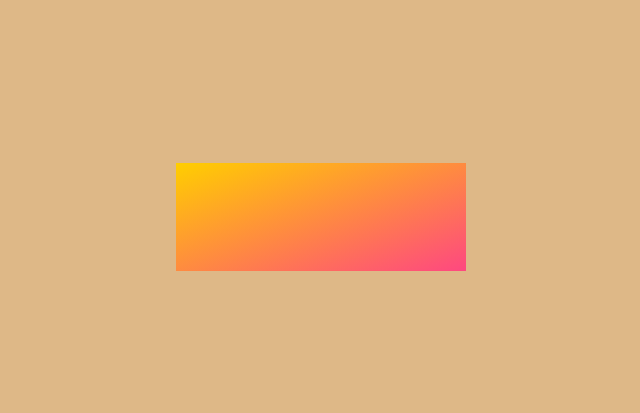
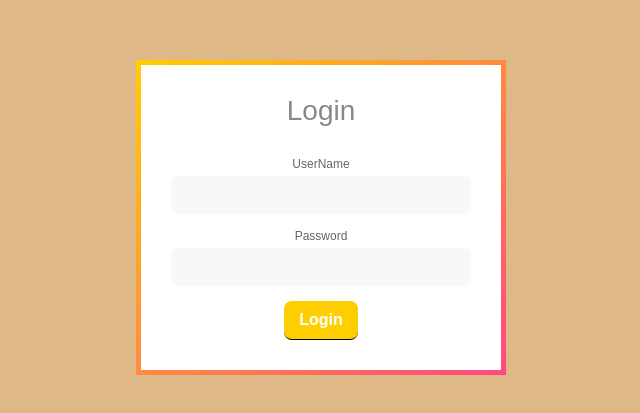
Before and after one commit to WhatWR/SmartLanLao, a React (Create React App) app: page /login in a window 1280 px wide. Shown: the part 183-596 px from the top of the page, without its empty margins (319-959 px from the left). Built offline with nearby package versions, Linux system fonts and the light colour scheme.

Commit message:
Fix Styles & Fetch data @AdminPage

```diff
--- a/src/component/LoginForm.js
+++ /dev/null
@@ -1,30 +0,0 @@
-import React, { useState } from 'react';
-function LoginForm({ Login, error }) {
-    const[details, setDetails]= useState({name:"", password: ""});
-    const submitHandler = e =>{
-        e.preventDefault();
-
-        Login(details);
-    }
-
-  return (
-    <form onSubmit={submitHandler}>
-        <div className="form-inner">
-            <h2>Login</h2>
-            {(error != "") ? ( <div classnName="error">{error}</div>): ""}
-            <div className="form-group">
-                <label htmlFor="name">UserName</label>
-                <input type="text" name="name" id="name" onChange={e=> setDetails({...details,name: e.target.value})} value={details.name}/>
-            </div>
-            <div className="form-group">
-                <label htmlFor="password">Password</label>
-                <input type="password" name="password" id="password" onChange={e=> setDetails({...details,password: e.target.value})} value={details.password}/>
-            </div>
-            <input type="submit" value={"Login"}/>
-
-        </div>
-    </form>
-  )
-}
-
-export default LoginForm
--- /dev/null
+++ b/src/component/LoginForm/LoginForm.css
@@ -0,0 +1,110 @@
+* {
+    margin: 0;
+    padding: 0;
+    box-sizing: border-box;
+    font-family: montserrat, sans-serif;
+
+  }
+  .info-input{
+    appearance: none;
+    background: none;
+    border: none;
+    outline: none;
+  }
+
+  .logout-button{
+    appearance: none;
+    background: none;
+    border: none;
+    outline: none;
+  }
+
+  .LoginApp{
+    height: 100vh;
+    display: flex;
+    align-items: center;
+    justify-content: center;
+    background-color: burlywood;
+
+  }
+
+  .form-head{
+    display: block;
+    position: relative;
+  }
+
+  form::after{
+    content: '';
+    display: block;
+    position: absolute;
+    top: -5px;
+    left: -5px;
+    right: -5px;
+    bottom: -5px;
+    z-index: 1;
+    background-image: linear-gradient(to bottom right, #FFCE00,#FE4880);
+  }
+
+   .form-inner{
+    position: relative;
+    display: block;
+    background-color: white;
+    padding: 30px;
+    z-index: 2;
+
+  }
+
+  .form-inner h2{
+    color: #888;
+    font-size: 28px;
+    font-weight: 500;
+    margin-bottom: 30px;
+  }
+
+  .form-inner .form-group{
+    display: block;
+    width: 300px;
+    margin-bottom: 15px;
+  }
+
+  .form-inner .form-group label{
+    display: block;
+    color: #666;
+    font-size: 12px;
+    margin-bottom: 5px;
+    transition: 0.4s;
+  }
+
+  .form-inner .form-group:focus-within label{
+    color:#FE4880;
+  }
+
+  .form-inner .form-group input{
+    display: block;
+    width: 100%;
+    padding: 10px 15px;
+    background-color: #f8F8F8;
+    border-radius: 8px;
+    transition: 0.4s;
+  }
+
+   .form-inner .form-group input:focus{
+    box-shadow: 0px 0px 3px rgba(0, 0, 0, 0.2)
+  }
+
+  .form-inner input[type="submit"]{
+    display: inline-block;
+    padding: 10px 15px;
+    border-radius: 8px;
+    background-image: linear-gradient(to right, #FECE00 50%, #FECE00 50%,#FE4880);
+    background-size: 200%;
+    background-position: 0%;
+    transition: 0.4s;
+    color: #FFF;
+    font-weight: 700;
+    cursor: pointer;
+  }
+
+  .form-inner input[type="submit"]:hover{
+    background-position: 100% 0%;
+  }
--- /dev/null
+++ b/src/component/LoginForm/LoginForm.js
@@ -0,0 +1,33 @@
+import React, { useState } from 'react';
+import './LoginForm.css'
+
+function LoginForm({ Login, error }) {
+    const[details, setDetails]= useState({name:"", password: ""});
+    const submitHandler = e => {
+        e.preventDefault();
+
+        Login(details);
+    }
+
+  return (
+
+    <form className = "form-head"onSubmit={submitHandler}>
+        <div className="form-inner">
+            <h2>Login</h2>
+            {(error != "") ? ( <div classnName="error">{error}</div>): ""}
+            <div className="form-group">
+                <label className="login-lebel" htmlFor="name">UserName</label>
+                <input className = "info-input" type="text" name="name" id="name" onChange={e=> setDetails({...details,name: e.target.value})} value={details.name}/>
+            </div>
+            <div className="form-group">
+                <label className="login-lebel" htmlFor="password">Password</label>
+                <input className = "info-input" type="password" name="password" id="password" onChange={e=> setDetails({...details,password: e.target.value})} value={details.password}/>
+            </div>
+            <input className="login-submit"type="submit" value={"Login"}/>
+
+        </div>
+    </form>
+  )
+}
+
+export default LoginForm
--- a/src/component/TablesBody/TablesBody.js
+++ b/src/component/TablesBody/TablesBody.js
@@ -3,6 +3,7 @@ import Table from '../Table/Table'
 import classes from './TablesBody.module.css'
 
 const TablesBody = (props) => {
+  console.log(props.tablesInfo)
   return (
     <div className={classes.body}>
       <div className={classes.title}>Tables</div>
--- a/src/pages/Admin/Admin.js
+++ b/src/pages/Admin/Admin.js
@@ -2,7 +2,7 @@ import classes from './Admin.module.css'
 import TablesBody from '../../component/TablesBody/TablesBody';
 import OrderList from '../../component/OrderList/OrderList'
 import axios from 'axios';
-import { useState } from 'react';
+import { useEffect, useState } from 'react';
 
 const DUMMY_DATA = [
   {
@@ -31,19 +31,37 @@ const DUMMY_DATA = [
       "cust_order":  ['Menu 12', 'Menu 13', 'Menu 14']
   }
 ]
+
+async function getTablesData() {
+  const res = await axios.get('https://exceed.pontakorn.dev/table')
+  // console.log(res)
+  return res.data
+}
+
 function Admin() {
 
   const [tablesData, setTablesData] = useState([])
 
   // const getTablesData = () => {
-  //   axios.get('https://ecourse.cpe.ku.ac.th/exceed09/api/table/')
+  //   axios.get('https://exceed.pontakorn.dev/table')
   //   .then((response) => {
   //     setTablesData(response.data)
-  //     // console.log(response.data)
+  //     console.log(response.data)
   //   })
   // }
 
-  // getTablesData()
+  useEffect(() => {
+    const id = setInterval(() => {
+      getTablesData().then((data) => {
+        setTablesData(data)
+      })
+    }, 5000);
+    return () => {
+      clearInterval(id)
+    }
+  }, [])
+
+  console.log(tablesData)
 
   return (
     <div className={classes.App}>
@@ -57,11 +75,11 @@ function Admin() {
           </div>
         </header>
         <div>
-          <TablesBody tablesInfo={DUMMY_DATA}/>
+          <TablesBody tablesInfo={tablesData}/>
         </div>
       </div>
       <div className={classes.bottomBody}>
-        <OrderList ordersInfo={DUMMY_DATA}/>
+        {/* <OrderList ordersInfo={tablesData}/> */}
       </div>
     </div>
 
--- a/src/pages/Admin/Admin.module.css
+++ b/src/pages/Admin/Admin.module.css
@@ -34,9 +34,8 @@
 .btn {
   background-color:rgb(204, 0, 0);
   border-radius: 20px;
-  border: 2px solid rgb(65, 8, 8);
-  width: 8rem;
-  height: 3rem;
+  width: 7rem;
+  height: 2rem;
   font-size: 22px;
   font-weight: bold;
   color: white;
--- a/src/pages/LoginPage/LoginPage.js
+++ b/src/pages/LoginPage/LoginPage.js
@@ -1,6 +1,5 @@
 import React, { useState } from 'react';
-import LoginForm from '../../component/LoginForm';
-import classes from './LoginPage.module.css'
+import LoginForm from '../../component/LoginForm/LoginForm';
 function LoginPage() {
   const adminUser = {
     name: "Admin123",
@@ -31,11 +30,11 @@ function LoginPage() {
 
 
   return (
-    <div className={classes.App}>
+    <div className="LoginApp">
       {(user.name != "") ? (
-        <div className={classes.welcome}>
+        <div className="welcome">
           <h2>Welcome, <span>{user.name}</span></h2>
-          <button onClick={Logout}>Logout</button>
+          <button className = "logout-button"onClick={Logout}>Logout</button>
           </div>
       ):(
         <LoginForm Login={Login} error={error} />
--- a/src/pages/LoginPage/LoginPage.module.css
+++ /dev/null
@@ -1,142 +0,0 @@
-.App {
-  text-align: center;
-}
-
-.App-logo {
-  height: 40vmin;
-  pointer-events: none;
-}
-
-@media (prefers-reduced-motion: no-preference) {
-  .App-logo {
-    animation: App-logo-spin infinite 20s linear;
-  }
-}
-
-.App-header {
-  background-color: #282c34;
-  min-height: 100vh;
-  display: flex;
-  flex-direction: column;
-  align-items: center;
-  justify-content: center;
-  font-size: calc(10px + 2vmin);
-  color: white;
-}
-
-.App-link {
-  color: #61dafb;
-}
-
-/* @keyframes App-logo-spin {
-  from {
-    transform: rotate(0deg);
-  }
-  to {
-    transform: rotate(360deg);
-  }
-} */
-/* *{
-  margin: 0;
-  padding: 0;
-  box-sizing: border-box;
-  font-family: montserrat, sans-serif;
-
-} */
-
-input, button{
-  appearance: none;
-  background: none;
-  border: none;
-  outline: none;
-}
-
-.App{
-  height: 100vh;
-  display: flex;
-  align-items: center;
-  justify-content: center;
-  background-color: burlywood;
-
-}
-
-form{
-  display: block;
-  position: relative;
-}
-
-form::after{
-  content: '';
-  display: block;
-  position: absolute;
-  top: -5px;
-  left: -5px;
-  right: -5px;
-  bottom: -5px;
-  z-index: 1;
-  background-image: linear-gradient(to bottom right, #FFCE00,#FE4880);
-}
-
-form .form-inner{
-  position: relative;
-  display: block;
-  background-color: white;
-  padding: 30px;
-  z-index: 2;
-
-}
-
-form .form-inner h2{
-  color: #888;
-  font-size: 28px;
-  font-weight: 500;
-  margin-bottom: 30px;
-}
-
-form .form-inner .form-group{
-  display: block;
-  width: 300px;
-  margin-bottom: 15px;
-}
-
-.form-inner .form-group label{
-  display: block;
-  color: #666;
-  font-size: 12px;
-  margin-bottom: 5px;
-  transition: 0.4s;
-}
-
-.form-inner .form-group:focus-within label{
-  color:#FE4880;
-}
-
-form .form-inner .form-group input{
-  display: block;
-  width: 100%;
-  padding: 10px 15px;
-  background-color: #f8F8F8;
-  border-radius: 8px;
-  transition: 0.4s;
-}
-
-form .form-inner .form-group input:focus{
-  box-shadow: 0px 0px 3px rgba(0, 0, 0, 0.2)
-}
-
-form.form-inner input[type="submit"]{
-  display: inline-block;
-  padding: 10px 15px;
-  border-radius: 8px;
-  background-image: linear-gradient(to right, #FECE00 50%, #FECE00 50%,#FE4880);
-  background-size: 200%;
-  background-position: 0%;
-  transition: 0.4s;
-  color: #FFF;
-  font-weight: 700;
-  cursor: pointer;
-}
-
-form .form-inner input[type="submit"]:hover{
-  background-position: 100% 0%;
-}
--- a/src/pages/LoginPage/LoginStyle.module.css
+++ /dev/null
@@ -1,104 +0,0 @@
-*{
-  margin: 0;
-  padding: 0;
-  box-sizing: border-box;
-  font-family: montserrat, sans-serif;
-
-}
-
-input, button{
-  appearance: none;
-  background: none;
-  border: none;
-  outline: none;
-}
-
-.App{
-  height: 100vh;
-  display: flex;
-  align-items: center;
-  justify-content: center;
-  background-color: burlywood;
-
-}
-
-form{
-  display: block;
-  position: relative;
-}
-
-form::after{
-  content: '';
-  display: block;
-  position: absolute;
-  top: -5px;
-  left: -5px;
-  right: -5px;
-  bottom: -5px;
-  z-index: 1;
-  background-image: linear-gradient(to bottom right, #FFCE00,#FE4880);
-}
-
-form .form-inner{
-  position: relative;
-  display: block;
-  background-color: white;
-  padding: 30px;
-  z-index: 2;
-
-}
-
-form .form-inner h2{
-  color: #888;
-  font-size: 28px;
-  font-weight: 500;
-  margin-bottom: 30px;
-}
-
-form .form-inner .form-group{
-  display: block;
-  width: 300px;
-  margin-bottom: 15px;
-}
-
-.form-inner .form-group label{
-  display: block;
-  color: #666;
-  font-size: 12px;
-  margin-bottom: 5px;
-  transition: 0.4s;
-}
-
-.form-inner .form-group:focus-within label{
-  color:#FE4880;
-}
-
-form .form-inner .form-group input{
-  display: block;
-  width: 100%;
-  padding: 10px 15px;
-  background-color: #f8F8F8;
-  border-radius: 8px;
-  transition: 0.4s;
-}
-
-form .form-inner .form-group input:focus{
-  box-shadow: 0px 0px 3px rgba(0, 0, 0, 0.2)
-}
-
-form.form-inner input[type="submit"]{
-  display: inline-block;
-  padding: 10px 15px;
-  border-radius: 8px;
-  background-image: linear-gradient(to right, #FECE00 50%, #FECE00 50%,#FE4880);
-  background-size: 200%;
-  background-position: 0%;
-  transition: 0.4s;
-  color: #FFF;
-  font-weight: 700;
-  cursor: pointer;
-}
-
-form .form-inner input[type="submit"]:hover{
-  background-position: 100% 0%;
-}
```
Also changed, not shown: src/pages/LoginPage/LoginPage.css (added, +38 -0 lines).
